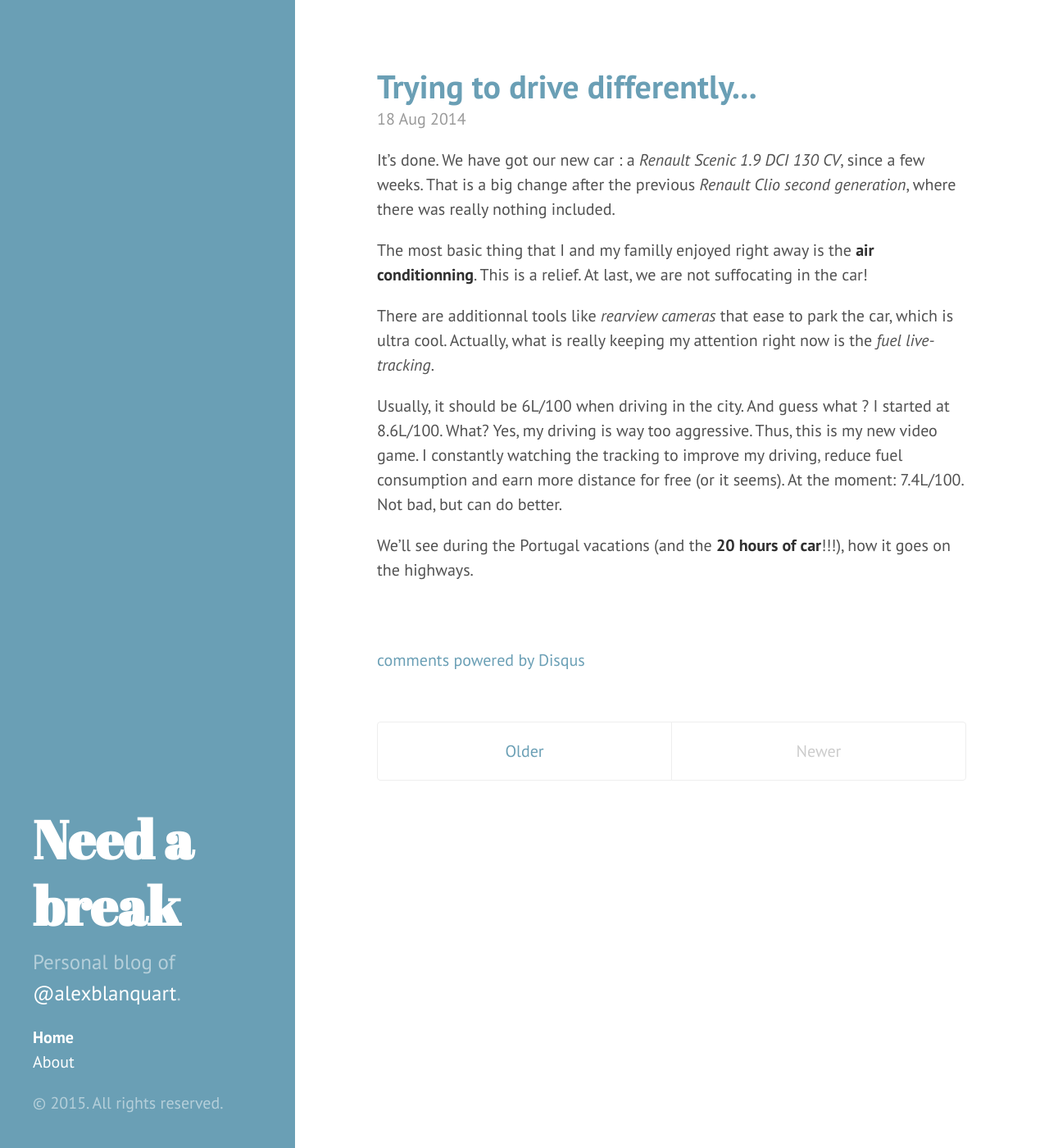
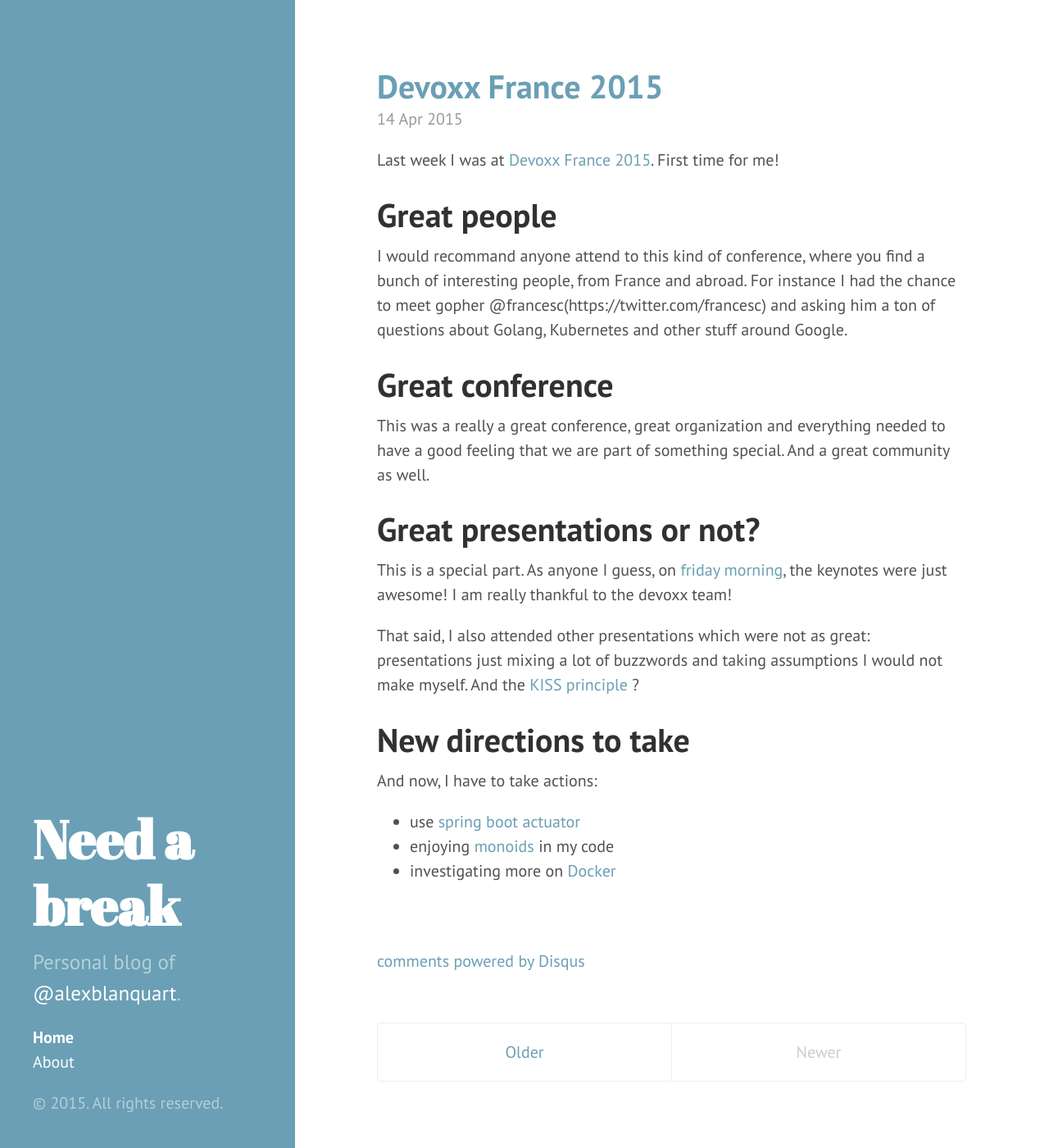
Before and after one commit to alexblanquart/alexblanquart.github.io, a Jekyll site: the page built from index.html, in a window 1280 px wide and 1400 px high. Shown: the whole window at 82% size. Built offline with Jekyll 4.4.1, drawn with Linux system fonts in a browser that asks for light colours; Markdown is read by kramdown in place of the engine named in the settings; the list of posts is cut into pages by our own code; comment, search, counter and statistics services are not loaded.

Commit message:
new post on devoxx

```diff
--- /dev/null
+++ b/_posts/2015-04-14-devoxx-2015.markdown
@@ -0,0 +1,30 @@
+---
+layout: post
+title:  "Devoxx France 2015"
+date:   2015-04-14
+categories: blog devoxx
+---
+
+Last week I was at [Devoxx France 2015](http://www.devoxx.fr/). First time for me!
+
+# Great people
+
+I would recommand anyone attend to this kind of conference, where you find a bunch of interesting people, from France and abroad.
+For instance I had the chance to meet gopher @francesc(https://twitter.com/francesc) and asking him a ton of questions about Golang, Kubernetes and other stuff around Google.
+
+# Great conference
+
+This was a really a great conference, great organization and everything needed to have a good feeling that we are part of something special. And a great community as well.
+
+# Great presentations or not?
+
+This is a special part. As anyone I guess, on [friday morning](http://cfp.devoxx.fr/2015/byday/fri), the keynotes were just awesome! I am really thankful to the devoxx team!
+
+That said, I also attended other presentations which were not as great: presentations just mixing a lot of buzzwords and taking assumptions I would not make myself. And the [KISS principle](http://en.wikipedia.org/wiki/KISS_principle) ?
+
+# New directions to take
+
+And now, I have to take actions:
+* use [spring boot actuator](http://docs.spring.io/spring-boot/docs/current-SNAPSHOT/reference/htmlsingle/#production-ready)
+* enjoying [monoids](http://en.wikipedia.org/wiki/Monoid) in my code
+* investigating more on [Docker](https://www.docker.com/)
--- a/about.md
+++ b/about.md
@@ -3,10 +3,10 @@
 title: About
 ---
 
-Personal blog of [@alexblanquart](https://twitter.com/alexblanquart): french software developer mainly focused on Java/Groovy.
+Personal blog of [@alexblanquart](https://twitter.com/alexblanquart): french (Lille) architect mainly focused on Java/Groovy/Scala/Golang.
 
 Here I will post my thoughts, discoveries on various subjects: coding, life, fatherhood (Yes I am Dad of two boys), etc.
 
 <p class="message">
-Thanks for reading, sharing, commenting!
+Thanks for reading, sharing, commenting! And don't be shy to ping either in French or in English.
 </p>
```
